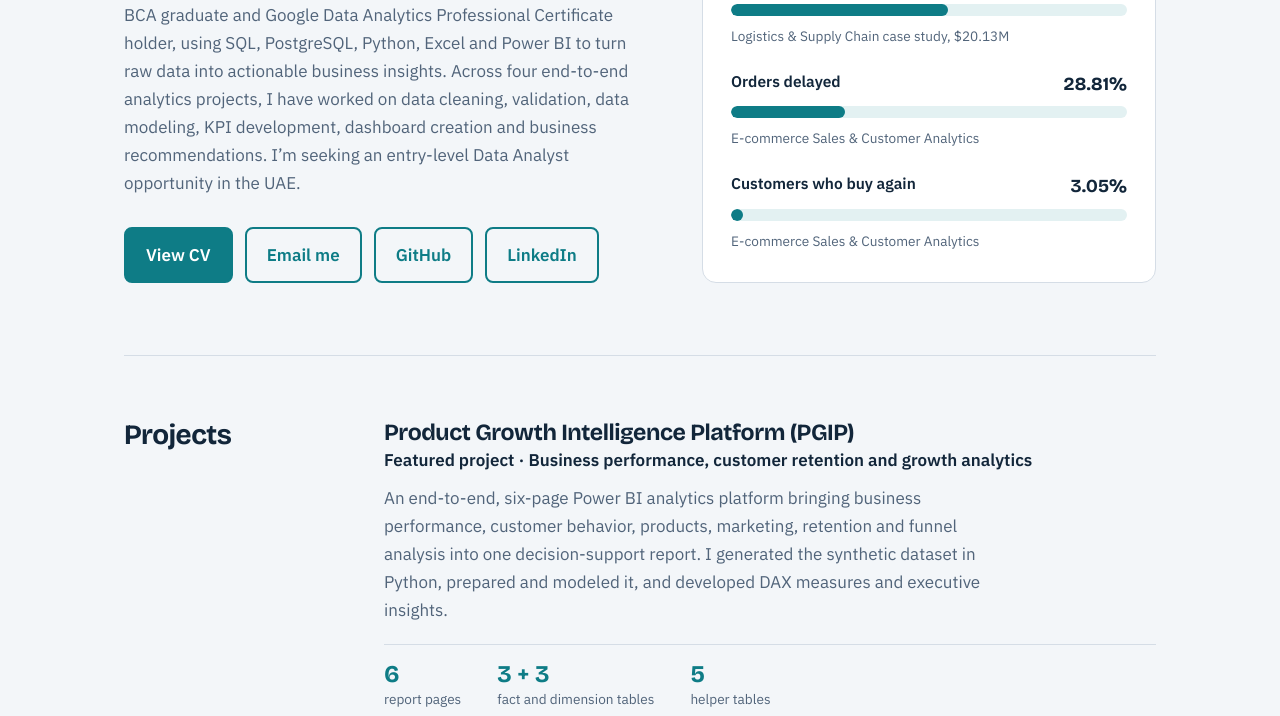
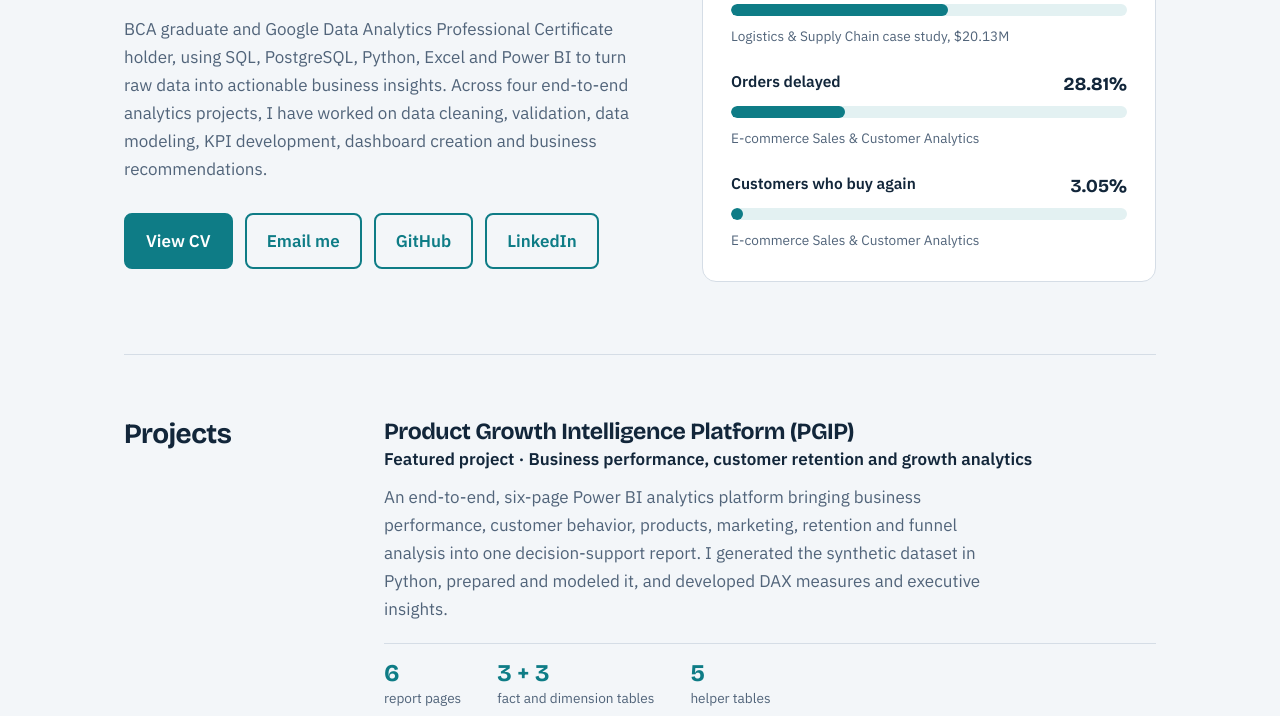
Before and after one commit to irshad480/irshad480.github.io, a plain HTML site: page index.html in a window 1280 px wide. Shown: the part 384-1100 px from the top of the page. Drawn offline with nearby package versions, Linux system fonts and the light colour scheme.

Commit message:
Update index.html

```diff
--- a/index.html
+++ b/index.html
@@ -116,7 +116,7 @@ dialog::backdrop{background:rgba(5,12,20,.82)}
 <div>
 <h1>I turn raw order data into clear answers.</h1>
 <p class="role">Junior Data Analyst</p>
-<p class="lede">BCA graduate and Google Data Analytics Professional Certificate holder, using SQL, PostgreSQL, Python, Excel and Power BI to turn raw data into actionable business insights. Across four end-to-end analytics projects, I have worked on data cleaning, validation, data modeling, KPI development, dashboard creation and business recommendations. I’m seeking an entry-level Data Analyst opportunity in the UAE.</p>
+<p class="lede">BCA graduate and Google Data Analytics Professional Certificate holder, using SQL, PostgreSQL, Python, Excel and Power BI to turn raw data into actionable business insights. Across four end-to-end analytics projects, I have worked on data cleaning, validation, data modeling, KPI development, dashboard creation and business recommendations.</p>
 <div class="cta">
 <a class="btn main" href="https://drive.google.com/file/d/1f9POlBvgZ2MPusPOnFu8_ZRU_xbn4-WI/view?usp=drive_link" target="_blank" rel="noopener">View CV</a>
 <a class="btn alt" href="mailto:muhd.irshad.mk@gmail.com">Email me</a>
```
